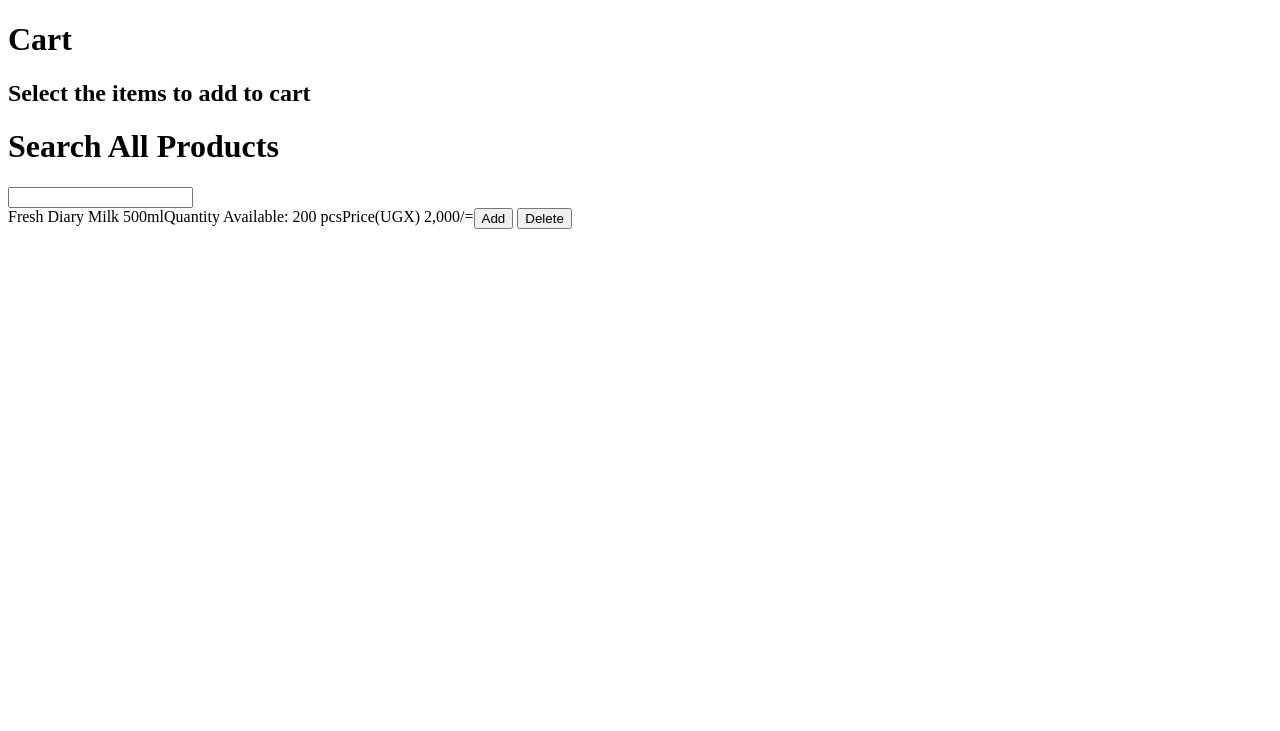
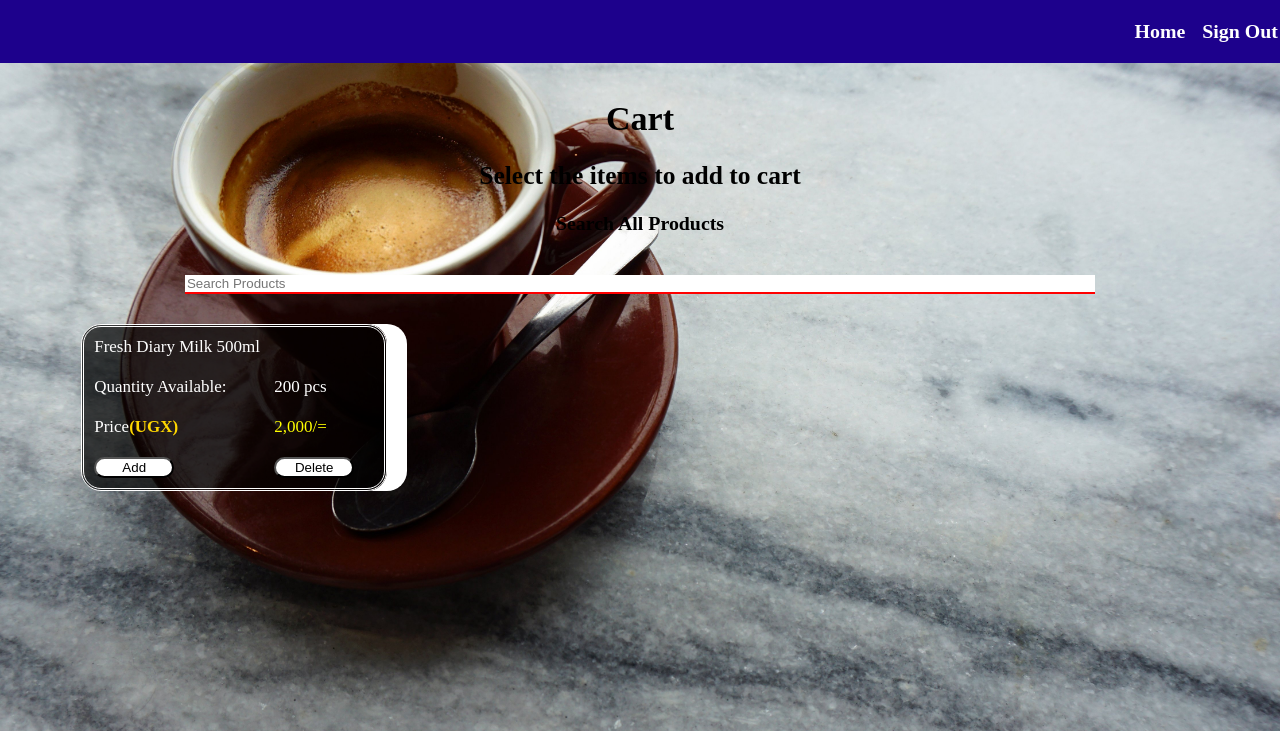
Before and after one commit to patrickf949/Andy-Store-Manager, a Python web app: template UI/templates/cart.html in a window 1280 px wide. Shown: the top 731 px of the page. Run offline with Jinja, Linux system fonts and the light colour scheme; the template is opened without the code that fills it, so the values that code supplies are empty.

Commit message:
Improved Page Design

```diff
--- a/UI/Assets/css/style.css
+++ b/UI/Assets/css/style.css
@@ -1,10 +1,29 @@
-@media only screen and (max-width: 2000px){
+
 	/*general*/
 	.navigation{
+	    position: fixed;
+	    left: 0;
+	    top: 0;
+	    width: 100%;
+	    background-color: rgba(29,1,140,1);
+	    color: white;
+	    text-align: center;
 
 	}
+	.navigation div{
+		float: right;
+		width:80px;
+		color: white;
+
+
+	}
+	.alldivs{
+		width:90%;
+		text-align: center;
+		margin: auto;
+	}
 	.content{
-
+		margin-top:100px;
 	}
 	.loginform{
 
@@ -20,23 +39,73 @@
 	}
 	/*divs containing products*/
 	.products{
+		width: 100%;
+
+		color:black;
+		border-radius: 30px;
+		border-color: white;
+
+
 
 	}
-	.inside{
+	.each{
+		background-color: rgba(0,0,0,0.7);
+		width: 300px;
+		margin: 10px;
+		float:left;
+		color:white;
+		border-radius: 20px;
+		box-shadow: 20px 0px;
+		border-style: double;
 
 	}
 	.cells{
 		float:left;
+		margin:10px;
 	}
+	.cells button{
+		width: 80px;
+		border-radius: 20px;
+		background-color: white;
+
+	}
+	.currency{
+		color: gold;
+	}
+	.price{
+		color:yellow;
+	}
+	.search{
+		width: 80%;
+		margin: 20px;
+
+		border-left-style: none;
+		border-right-style: none;
+		border-top-style: none;
+		border-bottom-style: double;
+		border-color:red;
+	}
+	.left{
+		float: left;
+		width: 60%;
+	}
+	.right{
+		width: 40%;
+		float: right;
+	}
+
 	/*divs containing statistics*/
 	.stats{
 
 	}
 	body{
+   		background-image: url(../Assets/images/back.jpg);
+   		background-size:cover;
+   		font-size: 17px;
+	}
 
-   		background-size:cover;
-	}
-}
+
+
 
 @media only screen and (max-width: 720px){
 
--- a/UI/templates/cart.html
+++ b/UI/templates/cart.html
@@ -4,57 +4,75 @@
         <meta charset="utf-8">
         <title>Attendant | Cart</title>
 
-        <link rel="stylesheet" href="Assets/css/style.css" />
+        <link rel="stylesheet" href="../Assets/css/style.css" />
     </head>
     <body>
+        <div class="alldivs">
+            <div class="navigation">
+                <a href="index.html">
                     <div>
-            <div class="navigation">
+                        <h3>Sign Out</h3>
+                    </div>
+                </a>
+                <a href="attendant_home.html">
                     <div>
-
+                        <H3>Home</H3>
                     </div>
+                </a>
             </div>
             <div class="content">
                 <H1>Cart</H1>
                 <H2>Select the items to add to cart</H2>
             </div>
-            <div class="content">
-                <H1>Search All Products</H1>
+            <div >
+                <H3>Search All Products</H3>
 
             </div>
             <div class="products">
                 <div>
-                    <input type="Search" name="Search">
+                    <input type="Search" name="Search" placeholder="Search Products" class="search">
                 </div>
                 <div class="each">
                     <div class="cells">
                         <span>
                             Fresh Diary Milk 500ml
-                        </span>
+                        </span><br/>
+                    </div>
+                    <div class="left">
+                        <div class="cells">
+                            <span>
+                                Quantity Available:
+                            </span><br/>
                         </div>
                         <div class="cells">
                             <span>
-                            Quantity Available:
-                        </span>
-                        <span>
-                            200 pcs
-                        </span>
-                    </div>
-                    <div class="cells">
-                        <span>
-                            Price(UGX)
-                        </span>
-                        <span>
-                            2,000/=
-                        </span>
+                                Price<b class="currency">(UGX)</b>
+                            </span><br/>
                         </div>
                         <div class="cells">
                             <button>
                                 Add
-                        </button>
+                            </button><br/>
+                        </div>
+                    </div>
+                    <div class="right">
+                        <div class="cells">
+                            <span>
+                                200 pcs
+                            </span><br/>
+                        </div>
+                        <div class="cells">
+                            <span class="price">
+                                2,000/=
+                            </span><br/>
+                        </div>
+                        <div class="cells">
                             <button>
                                 Delete
-                        </button>
+                            </button><br/>
                         </div>
+                    </div>
+
                 </div>
         </div>
     </body>
```
Also changed, not shown: UI/templates/admin_home.html (+18 -12 lines), UI/templates/attendant_home.html (+15 -11 lines), UI/templates/attendant_records.html (+54 -0 lines), UI/templates/index.html (+14 -7 lines), UI/templates/products.html (+13 -6 lines), UI/templates/profile.html (+12 -5 lines), UI/templates/signup.html (+13 -6 lines). Lines whose indentation alone changed are shown as unchanged.
